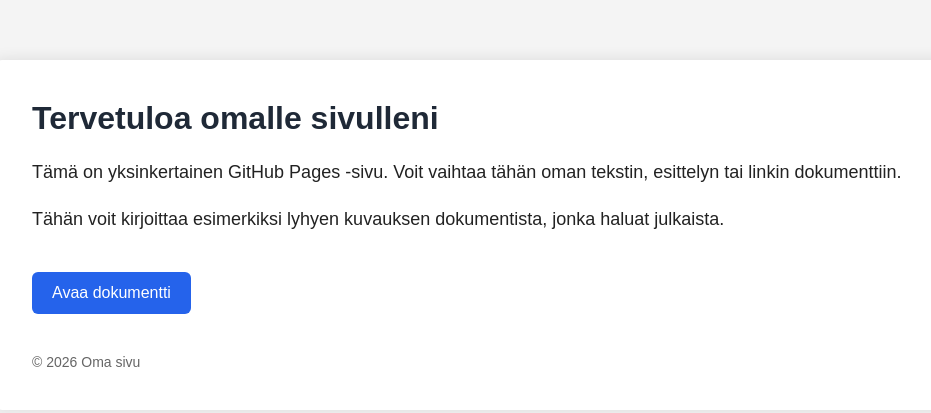
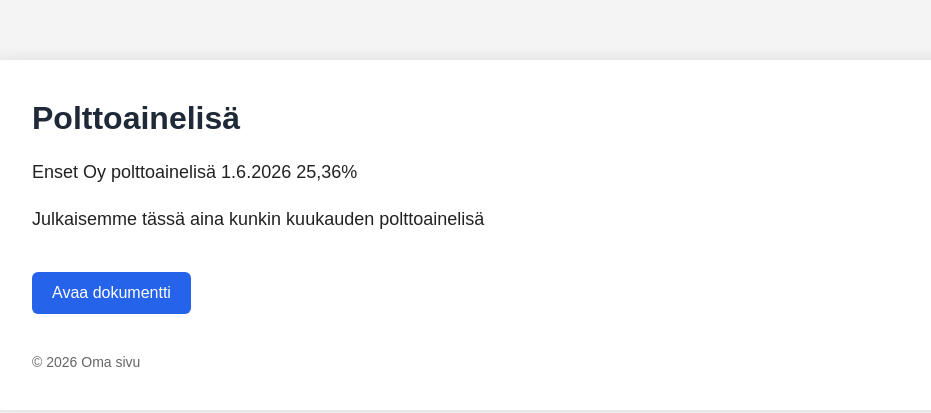
Before and after one commit to Kati-design/Oma-sivu, a plain HTML site: page index.html in a window 1280 px wide. Shown: the whole page, without its empty margins (158-1089 px from the left). Drawn offline with Linux system fonts and the light colour scheme.

Commit message:
Update index.html content and structure

```diff
--- a/index.html
+++ b/index.html
@@ -57,16 +57,14 @@
 
 <body>
   <div class="container">
-    <h1>Tervetuloa omalle sivulleni</h1>
+    <h1>Polttoainelisä</h1>
 
     <p>
-      Tämä on yksinkertainen GitHub Pages -sivu.
-      Voit vaihtaa tähän oman tekstin, esittelyn tai linkin dokumenttiin.
+      Enset Oy polttoainelisä 1.6.2026 25,36%
     </p>
 
     <p>
-      Tähän voit kirjoittaa esimerkiksi lyhyen kuvauksen dokumentista,
-      jonka haluat julkaista.
+      Julkaisemme tässä aina kunkin kuukauden polttoainelisä
     </p>
 
     <a class="button" href="dokumentti.pdf" target="_blank">
```
